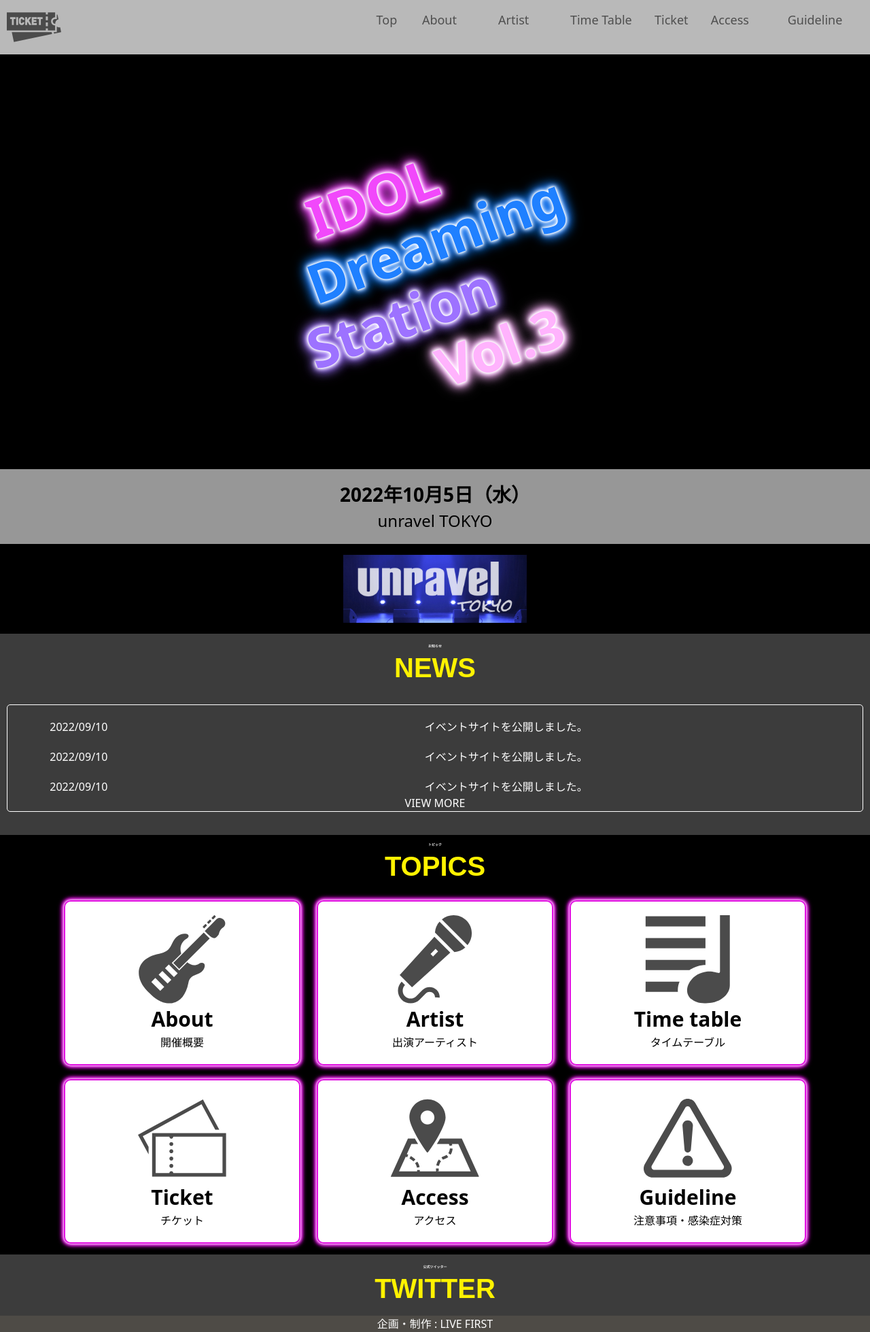
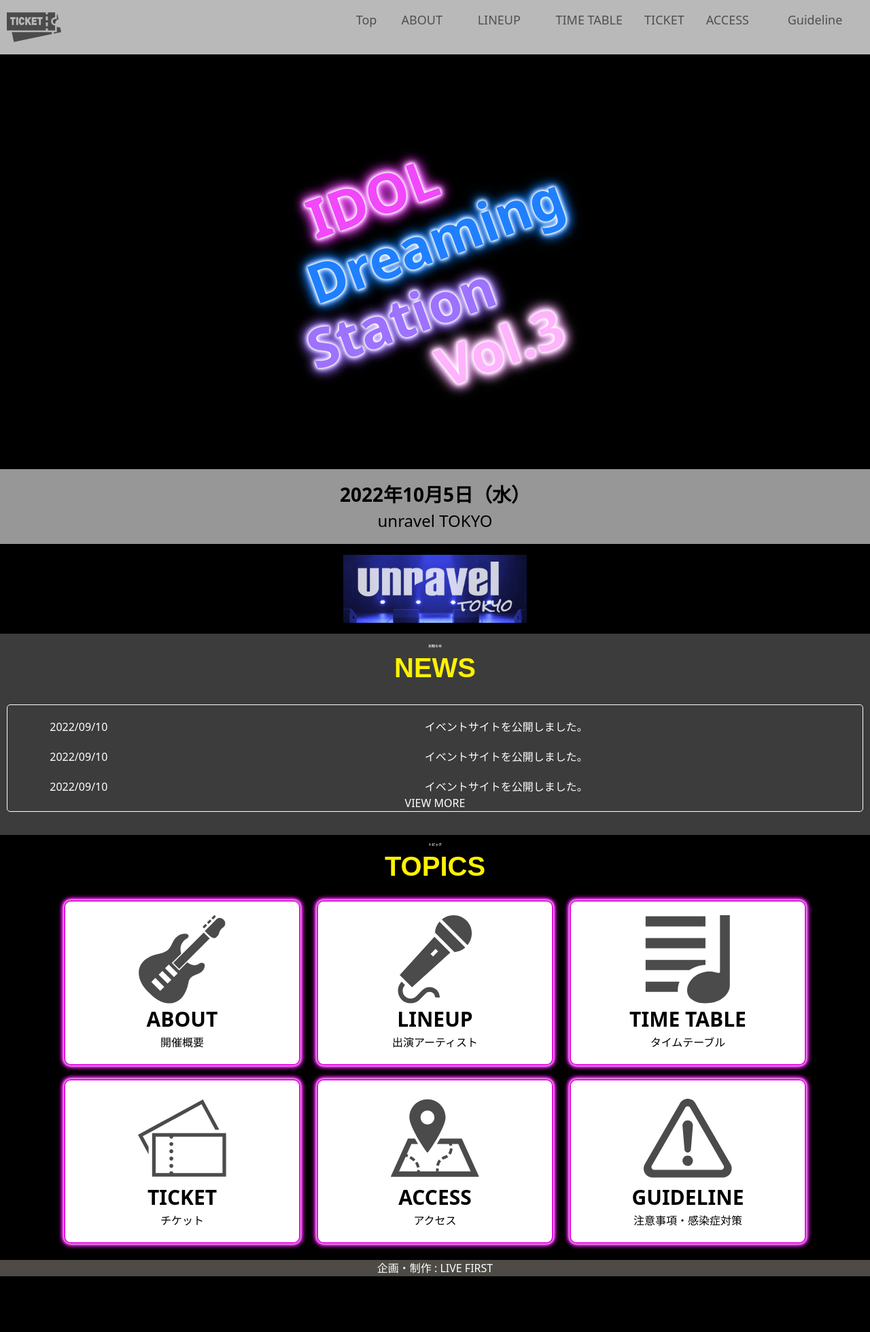
Before and after one commit to TakedaRyota/NewEventsSite, a Django app: page /IdolDreamingStation/vol3/ in a window 1280 px wide. Shown: the whole page at 68% size. After the commit the page ends 1877 px from the top, so only its background shows below. Run offline with Django 4.2, Linux system fonts and the light colour scheme; some libraries are stand-ins or nearby versions.

Commit message:
ツイッター欄削除

```diff
--- a/newsite/new_event_site/templates/web_view/IdolDreamingStation/event_site_base.html
+++ b/newsite/new_event_site/templates/web_view/IdolDreamingStation/event_site_base.html
@@ -24,27 +24,27 @@
         </a>
       </li>
       <li class="nav-item">
-        <a class="nav-link change-view" href="#about-view">About
+        <a class="nav-link change-view" href="#about-view">ABOUT
           <div>開催概要</div>
         </a>
       </li>
       <li class="nav-item">
-        <a class="nav-link change-view" href="#artist-view">Artist
+        <a class="nav-link change-view" href="#artist-view">LINEUP
           <div>出演アーティスト</div>
         </a>
       </li>
       <li class="nav-item">
-        <a class="nav-link change-view" href="#timetable-view">Time Table
+        <a class="nav-link change-view" href="#timetable-view">TIME TABLE
           <div>タイムテーブル</div>
         </a>
       </li>
       <li class="nav-item">
-        <a class="nav-link change-view" href="#ticket-view">Ticket
+        <a class="nav-link change-view" href="#ticket-view">TICKET
           <div>チケット</div>
         </a>
       </li>
       <li class="nav-item">
-        <a class="nav-link change-view" href="#access-view">Access
+        <a class="nav-link change-view" href="#access-view">ACCESS
           <div>アクセス</div>
         </a>
       </li>
--- a/newsite/new_event_site/templates/web_view/IdolDreamingStation/vol3/artist/index.html
+++ b/newsite/new_event_site/templates/web_view/IdolDreamingStation/vol3/artist/index.html
@@ -1,7 +1,7 @@
 {% load static %}
 <div class="card">
   <div class="card-header content-header-top fs-3">
-    ARTIST
+    LINEUP
   </div>
   <div class="card-body">
     <div class="com-soon fs-3">Comming Soon...</div>
--- a/newsite/new_event_site/templates/web_view/IdolDreamingStation/vol3/index.html
+++ b/newsite/new_event_site/templates/web_view/IdolDreamingStation/vol3/index.html
@@ -49,7 +49,7 @@
       </div>
     </din>
   </div>
-  <div class="topics-area mt-3">
+  <div class="topics-area mt-3 pb-4">
     <div class="title-font">TOPICS
       <div class="title-ja">トピック</div>
     </div>
@@ -60,7 +60,7 @@
             <div class="topic-logo-area">
               {% include 'web_view/IdolDreamingStation/icon/about_icon.html' %}
             </div>
-            <div class="topic-content-english-text">About</div>
+            <div class="topic-content-english-text">ABOUT</div>
             <div>開催概要</div>
           </div>
         </a>
@@ -69,7 +69,7 @@
             <div class="topic-logo-area">
               {% include 'web_view/IdolDreamingStation/icon/artist_icon.html' %}
             </div>
-            <div class="topic-content-english-text">Artist</div>
+            <div class="topic-content-english-text">LINEUP</div>
             <div>出演アーティスト</div>
           </div>
         </a>
@@ -78,7 +78,7 @@
             <div class="topic-logo-area">
               {% include 'web_view/IdolDreamingStation/icon/timetable_icon.html' %}
             </div>
-            <div class="topic-content-english-text">Time table</div>
+            <div class="topic-content-english-text">TIME TABLE</div>
             <div>タイムテーブル</div>
           </div>
         </a>
@@ -87,7 +87,7 @@
             <div class="topic-logo-area">
               {% include 'web_view/IdolDreamingStation/icon/ticket2_icon.html' %}
             </div>
-            <div class="topic-content-english-text">Ticket</div>
+            <div class="topic-content-english-text">TICKET</div>
             <div>チケット</div>
           </div>
         </a>
@@ -96,7 +96,7 @@
             <div class="topic-logo-area">
               {% include 'web_view/IdolDreamingStation/icon/access_icon.html' %}
             </div>
-            <div class="topic-content-english-text">Access</div>
+            <div class="topic-content-english-text">ACCESS</div>
             <div>アクセス</div>
           </div>
         </a>
@@ -105,17 +105,11 @@
             <div class="topic-logo-area">
               {% include 'web_view/IdolDreamingStation/icon/guideline_icon.html' %}
             </div>
-            <div class="topic-content-english-text">Guideline</div>
+            <div class="topic-content-english-text">GUIDELINE</div>
             <div>注意事項・感染症対策</div>
           </div>
         </a>
       </div>
-    </div>
-  </div>
-  <div class="twitter-area mt-3">
-    <div class="title-font">TWITTER
-      <div class="title-ja">公式ツイッター</div>
-      <div class="container"></div>
     </div>
   </div>
 </div>
```
